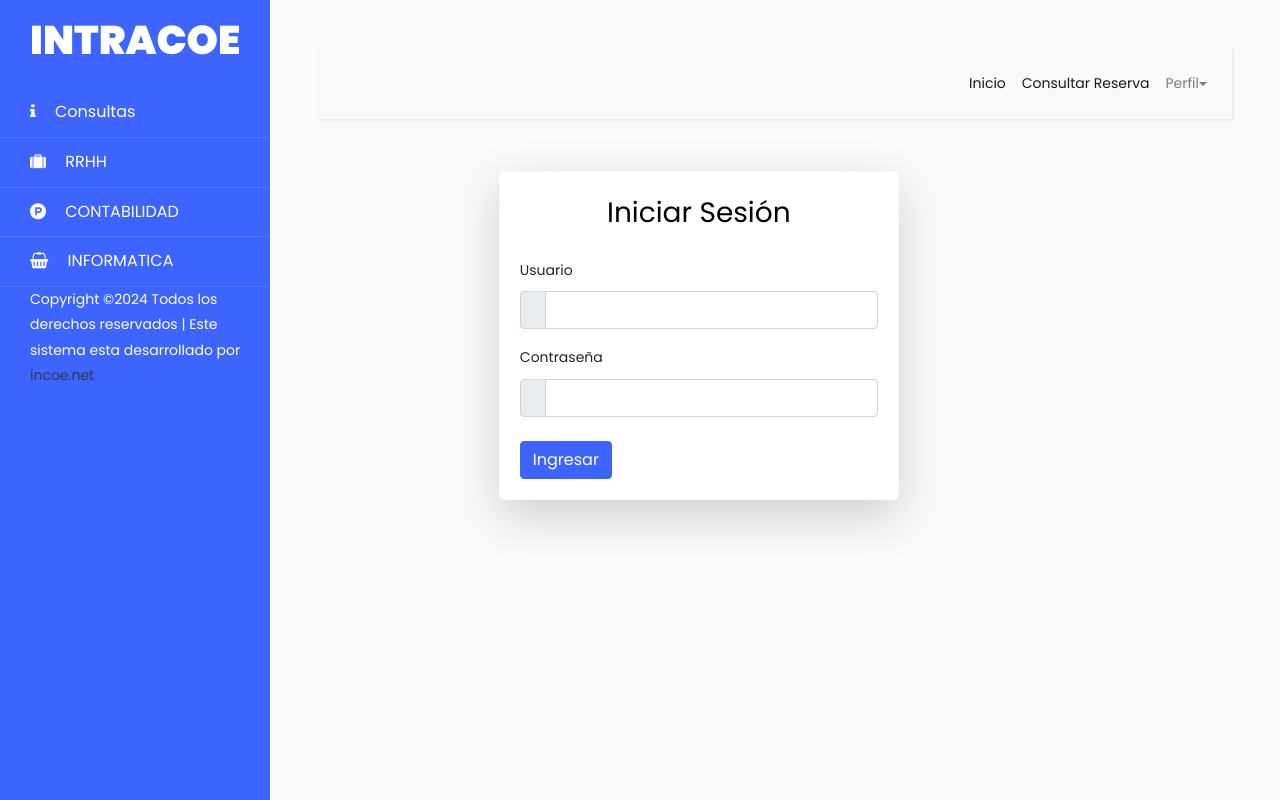
After one commit to juniorfran/INTRACOE_V1, a Django app: page /login/ in a window 1280 px wide. The commit adds this page. Run offline with Django 5.2, Linux system fonts and the light colour scheme; some libraries are stand-ins or nearby versions.

Commit message:
mejoras
se agrega login

```diff
--- a/intracoe/settings.py
+++ b/intracoe/settings.py
@@ -118,6 +118,10 @@ DATABASES = {
     },
 }
 
+LOGOUT_REDIRECT_URL = '/login/'  # URL a la que se redirige después del logout
+LOGIN_REDIRECT_URL = '/'          # Página a la que se redirige después del login
+LOGIN_URL = '/login/'
+
 # Password validation
 # https://docs.djangoproject.com/en/5.1/ref/settings/#auth-password-validators
 
--- a/intracoe/urls.py
+++ b/intracoe/urls.py
@@ -15,6 +15,7 @@ Including another URLconf
     2. Add a URL to urlpatterns:  path('blog/', include('blog.urls'))
 """
 from django.contrib import admin
+from django.contrib.auth import views as auth_views
 from django.urls import path, include
 from . import views
 
@@ -23,4 +24,7 @@ urlpatterns = [
     path('', views.index, name='index'),  # URL raíz que carga la vista index
     path('admin/', admin.site.urls),
     path('rrhh/', include('RRHH.urls')),
+
+    path('login/', auth_views.LoginView.as_view(), name='login'),
+    path('logout/', auth_views.LogoutView.as_view(), name='logout'),
 ]
--- a/intracoe/views.py
+++ b/intracoe/views.py
@@ -1,5 +1,8 @@
 from django.shortcuts import render
+from django.contrib.auth.decorators import login_required
 
+
+@login_required
 def index(request):
     # Aquí puedes pasar datos al contexto si es necesario
     context = {
--- a/templates/base.html
+++ b/templates/base.html
@@ -29,29 +29,28 @@
             <h1><a href="#" class="logo">INTRACOE</a></h1>
             <ul class="list-unstyled components mb-5">
                 <li class="nav-item">
-                    <a class="nav-link active" data-bs-toggle="collapse" href="#collapseConsultas1" role="button" aria-expanded="false" aria-controls="collapseConsultas">
+                    <a class="nav-link active {% if not user.is_authenticated %}disabled{% endif %}" data-bs-toggle="collapse" href="#collapseConsultas1" role="button" aria-expanded="false" aria-controls="collapseConsultas">
                         <i class="fa-solid fa-magnifying-glass"></i>
                         <span class="fa fa-info"></span> Consultas
                     </a>
                     <div class="collapse" id="collapseConsultas">
-                    <ul class="nav-item">
-                        {% include "opciones_menu/consultas.html" %}
-                    </ul>
+                        <ul class="nav-item">
+                            {% include "opciones_menu/consultas.html" %}
+                        </ul>
                     </div>
                 </li>
                 <li class="nav-item">
-                    <a class="nav-link active" data-bs-toggle="collapse" href="#collapseCajas" role="button" aria-expanded="false" aria-controls="collapseCajas">
+                    <a class="nav-link active {% if not user.is_authenticated %}disabled{% endif %}" data-bs-toggle="collapse" href="#collapseCajas" role="button" aria-expanded="false" aria-controls="collapseCajas">
                         <span class="fa fa-suitcase"></span> RRHH
                     </a>
                     <div class="collapse" id="collapseCajas">
                         <ul class="nav-item">
                             {% include "opciones_menu/rrhh.html" %}
                         </ul>
-
                     </div>
                 </li>
                 <li class="nav-item">
-                    <a class="nav-link active" data-bs-toggle="collapse" href="#collapseProductos1" role="button" aria-expanded="false" aria-controls="collapseProductos">
+                    <a class="nav-link active {% if not user.is_authenticated %}disabled{% endif %}" data-bs-toggle="collapse" href="#collapseProductos1" role="button" aria-expanded="false" aria-controls="collapseProductos">
                         <span class="fa fa-product-hunt"></span> CONTABILIDAD
                     </a>
                     <div class="collapse" id="collapseProductos">
@@ -61,7 +60,7 @@
                     </div>
                 </li>
                 <li class="nav-item">
-                    <a class="nav-link active" data-bs-toggle="collapse" href="#collapseVentas1" role="button" aria-expanded="false" aria-controls="collapseVentas">
+                    <a class="nav-link active {% if not user.is_authenticated %}disabled{% endif %}" data-bs-toggle="collapse" href="#collapseVentas1" role="button" aria-expanded="false" aria-controls="collapseVentas">
                         <span class="fa fa-shopping-basket"></span> INFORMATICA
                     </a>
                     <div class="collapse" id="collapseVentas">
@@ -109,7 +108,10 @@
                                     <a class="dropdown-item" href="#">Mi perfil</a>
                                     <div class="dropdown-divider"></div>
                                     <!-- Botón para cerrar sesión -->
-                                    <a class="dropdown-item" href="#">Cerrar sesión</a>
+                                    <form action="{% url 'logout' %}" method="post" style="display: inline;">
+                                        {% csrf_token %}
+                                        <button type="submit" class="dropdown-item">Cerrar sesión</button>
+                                    </form>
                                 </div>
                             </li>
                         </ul>
--- /dev/null
+++ b/templates/registration/login.html
@@ -0,0 +1,48 @@
+{% extends "base.html" %}
+
+{% load static %}
+
+{% block content %}
+
+    <div class="container d-flex justify-content-center align-items-center vh-50">
+        <div class="card shadow-lg border-light" style="width: 400px;">
+            <div class="card-body">
+                <h1 class="h3 text-center mb-4">Iniciar Sesión</h1>
+
+                <form action="" method="post">
+                    {% csrf_token %}
+
+                    <div class="mb-3">
+                        <label for="username" class="form-label">Usuario</label>
+                        <div class="input-group">
+                            <span class="input-group-text"><i class="material-icons"></i></span>
+                            <input type="text" class="form-control" id="username" name="username" required>
+                        </div>
+                    </div>
+
+                    <div class="mb-3">
+                        <label for="password" class="form-label">Contraseña</label>
+                        <div class="input-group">
+                            <span class="input-group-text"><i class="material-icons"></i></span>
+                            <input type="password" class="form-control" id="password" name="password" required>
+                        </div>
+                    </div>
+
+                    {% if error_message %}
+                        <div class="alert alert-danger" role="alert">
+                            {{ error_message }}
+                        </div>
+                    {% endif %}
+
+                    <div class="d-flex justify-content-between mt-4">
+                        <button type="submit" class="btn btn-primary">Ingresar</button>
+                    </div>
+                </form>
+            </div>
+        </div>
+    </div>
+
+    <script src="https://cdn.jsdelivr.net/npm/bootstrap@5.2.0-beta1/dist/js/bootstrap.bundle.min.js" integrity="sha384-pprn3073KE6tl6bjs2QrFaCVzI//g8lPwJWmjW99Yj9qIm/f2cu4OGNmcyanyi45" crossorigin="anonymous"></script>
+
+
+{% endblock content %}
```
Also changed, not shown: RRHH/views.py (+23 -1 lines), templates/registration/logged_out.html (added).
